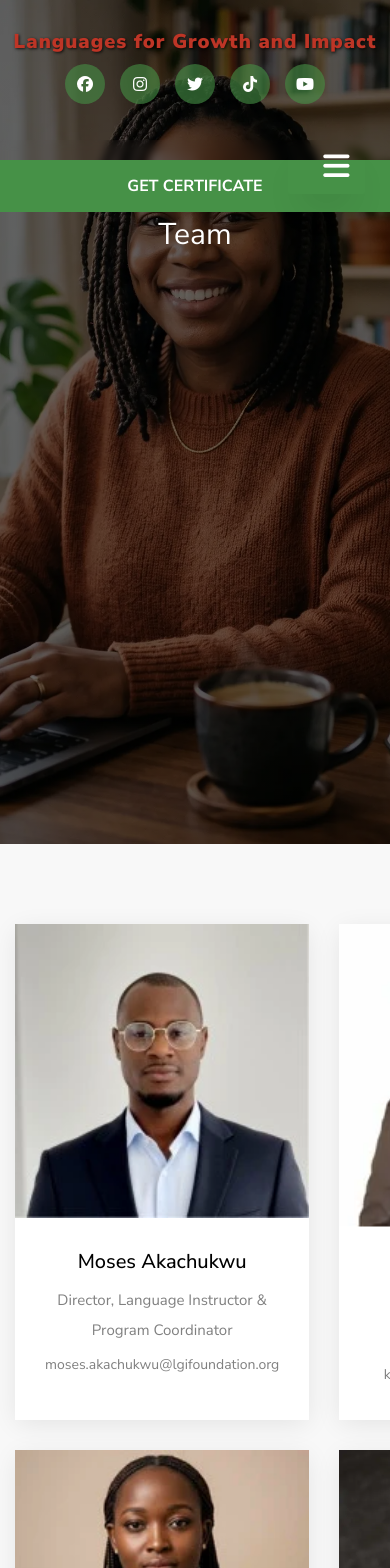
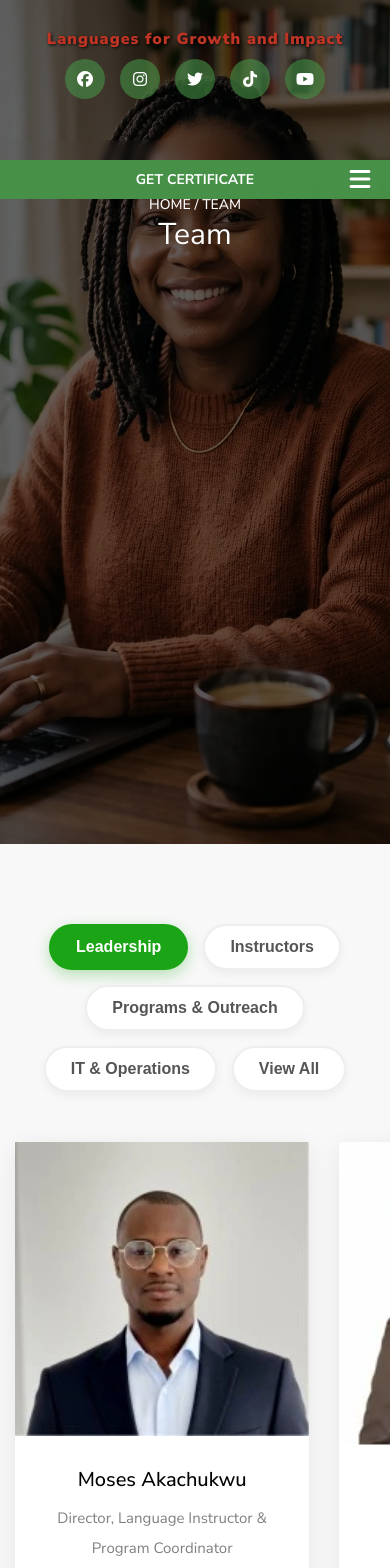
Before and after one commit to Yeeeemiiii/LGI-, a React (Create React App) app: page /team in a window 390 px wide. Shown: the top 1568 px of the page. Built offline with nearby package versions, Linux system fonts and the light colour scheme.

Commit message:
teams page optimization, fixed navbar hamburger looking weird on mobile

```diff
--- a/src/components/common/heading/header.css
+++ b/src/components/common/heading/header.css
@@ -143,7 +143,7 @@ header ul li a:hover {
         overflow: visible !important;
     }
 
-    /* [ADDED] THE FIX FOR LEFT-ALIGNMENT: Force the nav container to stretch */
+    /* Force the nav container to stretch */
     header nav {
         display: flex !important;
         width: 100% !important;
@@ -151,7 +151,7 @@ header ul li a:hover {
         align-items: stretch !important;
     }
 
-    /* [EDITED] flex: 1 forces the links to spread evenly across all remaining space */
+    /* flex: 1 forces the links to spread evenly across all remaining space */
     header ul.flexSB {
         display: flex !important;
         flex: 1 !important;
@@ -265,10 +265,11 @@ header ul li a:hover {
         overflow: visible !important;
     }
 
-    /* [ADDED] Resets the nav container for mobile stack */
+    /* Resets the nav container for mobile stack and anchors the toggle button */
     header nav {
         display: block !important;
         width: 100% !important;
+        position: relative; /* REQUIRED for the toggle button to center correctly */
     }
 
     .head .social {
@@ -287,6 +288,7 @@ header ul li a:hover {
         margin: 0 !important;
     }
 
+    /* --- THE TOGGLE FIX --- */
     .toggle {
         display: block !important;
         background: none;
@@ -294,8 +296,13 @@ header ul li a:hover {
         font-size: 30px;
         position: absolute;
         right: 15px;
-        top: -30px;
-        padding: 10px;
+
+        /* THIS replaces top: -30px. It forces the icon to the exact center of the green bar */
+        top: 50%;
+        transform: translateY(-50%);
+        margin: 0;
+        padding: 5px; /* Added slight padding for a larger touch target */
+
         z-index: 1000;
         cursor: pointer;
         pointer-events: auto;
@@ -365,3 +372,38 @@ header ul li a:hover {
         padding-left: 45px !important;
     }
 }
+
+/* =========================================
+   PHONE OPTIMIZATION (Google Pixel 7 - 412x915)
+   Max-width: 412px
+   ========================================= */
+@media screen and (max-width: 412px) {
+    .logo h1 {
+        font-size: 18px; /* Slightly shrinks the title so it doesn't wrap awkwardly */
+    }
+    .start {
+        font-size: 15px !important;
+        padding: 12px 0 !important;
+    }
+    .toggle {
+        font-size: 26px; /* Scales hamburger down to match the button */
+    }
+}
+
+/* =========================================
+   PHONE OPTIMIZATION (iPhone 12/13 Mini - 390x844)
+   Max-width: 390px
+   ========================================= */
+@media screen and (max-width: 390px) {
+    .logo h1 {
+        font-size: 16px;
+    }
+    .start {
+        font-size: 14px !important;
+        padding: 10px 0 !important;
+    }
+    .toggle {
+        font-size: 24px;
+        right: 10px; /* Snugs it closer to the edge on tiny screens */
+    }
+}
--- a/src/components/team/Team.jsx
+++ b/src/components/team/Team.jsx
@@ -8,7 +8,8 @@ const Team = () => {
     <>
     <Back title="Team" cover="/images/extra.webp"/>
     <section className="team padding">
-        <div className="container grid">
+        {/* We removed the 'grid' class from this container so tabs sit correctly */}
+        <div className="container">
             <TeamCard/>
         </div>
     </section>
--- a/src/components/team/TeamCard.jsx
+++ b/src/components/team/TeamCard.jsx
@@ -1,10 +1,49 @@
-import React from 'react'
+import React, { useState } from 'react'
 import { team } from '../../dummydata'
 
 const TeamCard = () => {
+    // 1. State to track the active department tab
+    const [selectedDept, setSelectedDept] = useState('Leadership');
+
+    // 2. Define the department tabs available
+    const departments = [
+        { id: 'Leadership', label: 'Leadership' },
+        { id: 'Instructors', label: 'Instructors' },
+        { id: 'Outreach', label: 'Programs & Outreach' },
+        { id: 'Operations', label: 'IT & Operations' },
+        { id: 'All', label: 'View All' }
+    ];
+
+    // 3. Filter the team array based on the selected tab
+    const filteredTeam = selectedDept === 'All'
+        ? team
+        : team.filter(member =>
+            // This checks if the department is a list (like yours) or a single word (like the others)
+            Array.isArray(member.department)
+                ? member.department.includes(selectedDept)
+                : member.department === selectedDept
+        );
+
     return (
         <>
-            {team.map((val, index) => (
+            {/* --- DEPARTMENT SELECTOR TABS --- */}
+            <div className="department-selector">
+                {departments.map((dept) => (
+                    <button
+                        key={dept.id}
+                        className={`dept-tab ${selectedDept === dept.id ? 'active' : ''}`}
+                        onClick={() => setSelectedDept(dept.id)}
+                    >
+                        {dept.label}
+                    </button>
+                ))}
+            </div>
+
+            {/* --- FILTERED TEAM GRID --- */}
+            {/* The 'grid' class is moved here to only wrap the cards */}
+            <div className="grid">
+                {filteredTeam.length > 0 ? (
+                    filteredTeam.map((val, index) => (
                         <div className="items shadow" key={index}>
                             <div className="img">
                                 <img src={val.cover} alt={val.name} />
@@ -19,7 +58,13 @@ const TeamCard = () => {
                                 )}
                             </div>
                         </div>
-            ))}
+                    ))
+                ) : (
+                    <div style={{ gridColumn: '1 / -1', textAlign: 'center', padding: '40px', color: 'grey' }}>
+                        <h3>No team members found for this department.</h3>
+                    </div>
+                )}
+            </div>
         </>
     )
 }
--- a/src/components/team/team.css
+++ b/src/components/team/team.css
@@ -3,6 +3,43 @@
    ========================================= */
 .team {
     margin-top: 100vh;
+}
+
+/* =========================================
+   DEPARTMENT SELECTOR TABS
+   ========================================= */
+.department-selector {
+    display: flex;
+    justify-content: center;
+    flex-wrap: wrap;
+    gap: 15px;
+    margin-bottom: 50px;
+}
+
+.department-selector .dept-tab {
+    padding: 12px 25px;
+    font-size: 16px;
+    font-weight: 600;
+    background-color: #fff;
+    color: #555;
+    border: 2px solid #eee;
+    border-radius: 30px;
+    cursor: pointer;
+    transition: all 0.3s ease;
+    box-shadow: 0 4px 10px rgba(0,0,0,0.05);
+    margin: 0;
+}
+
+.department-selector .dept-tab:hover {
+    border-color: rgba(27, 164, 21, 0.5);
+    color: #1ba415;
+}
+
+.department-selector .dept-tab.active {
+    background-color: #1ba415;
+    color: #fff;
+    border-color: #1ba415;
+    box-shadow: 0 5px 15px rgba(27, 164, 21, 0.3);
 }
 
 .team .item {
--- a/src/dummydata.js
+++ b/src/dummydata.js
@@ -298,81 +298,99 @@ export const online = [
     course: "English, French, German, Yoruba, Hausa, Igbo, Spanish, Portuguese, Swahili, Ewe",
   }
 ]
+
+// --- 1. TEAM MEMBERS (Updated for LGI) ---
 export const team = [
   {
     cover: "./images/moses.webp",
     name: "Moses Akachukwu",
     work: "Director, Language Instructor & Program Coordinator",
     email: "moses.akachukwu@lgifoundation.org",
+    department: ["Instructors", "Leadership"]
   },
   {
     cover: "./images/ken.webp",
     name: "Kenneth Kamah",
     work: "Head of Languages Dept. & Program Coordinator",
-    email: "kamah.kenneth@lgifoundation.org",
+      email: "kamah.kenneth@lgifoundation.org",
+    department: ["Instructors", "Leadership"]
   },
   {
     cover: "./images/faith.webp",
     name: "Faith Adedolapo Olayiwola",
     work: "Head of Partnerships, Finance, Corporate Affairs & Program Coordinator",
     email: "olayiwola.faith@lgifoundation.org",
+    department: ["Outreach", "Leadership"]
   },
   {
     cover: "./images/bless.webp",
     name: "Blessing Ogunsanya",
     work: "Head of Programme & Human Resources",
     email: "ogunsanya.blessing@lgifoundation.org",
+    department: ["Outreach", "Leadership"]
   },
   {
     cover: "./images/sadiq.webp",
     name: "Sadiq Abubakar",
     work: "Head of Volunteers and Outreach",
     email: "sadiq.abubakar@lgifoundation.org",
+    department: "Outreach"
   },
   {
     cover: "./images/tboss.webp",
     name: "Omotosho Temitayo",
     work: "Project Officer (Social Media and Marketing) & Co-host",
     email: "omotosho.temitayo@lgifoundation.org",
+    department: "Outreach"
   },
   {
     cover: "./images/y.webp",
     name: "Yẹmí",
-    work: "IT Lead",
+    work: "Head of Media & IT Team Lead",
     email: "yemi@lgifoundation.org",
+    // We turned this into an array so it triggers under multiple tabs!
+    department: ["Operations", "Leadership"]
   },
   {
     cover: "./images/vic.webp",
     name: "Ojolowo Victoria I.",
     work: "French Language Instructor",
+    department: "Instructors"
   },
   {
     cover: "./images/esther.webp",
     name: "Olowoseunre Esther",
     work: "German Language Instructor",
+    department: "Instructors"
   },
   {
     cover: "./images/olaoniba.webp",
     name: "Olaoniba Esther Omotola",
     work: "German Language Instructor",
+    department: "Instructors"
   },
   {
     cover: "./images/alake.webp",
     name: "Alake Precious Abiola",
     work: "German Language Instructor",
+    department: "Instructors"
   },
   {
     cover: "https://placehold.co/200x200/000000/FFFFFF/png",
     name: "Blessing Essien",
     work: "Co-host, LGI Talks and Teach A Language Program",
+    department: "Outreach"
   },
   {
     cover: "https://placehold.co/200x200/000000/FFFFFF/png",
     name: "Library Department",
     work: "Information and Library",
     email: "info@lgifoundation.org",
+    department: "Operations"
   },
 ]
+
+// --- 2. FREQUENTLY ASKED QUESTIONS (Updated for LGI) ---
 export const faq = [
   {
     title: "How do I register for a course online?",
```
Lines whose indentation alone changed are shown as unchanged.
